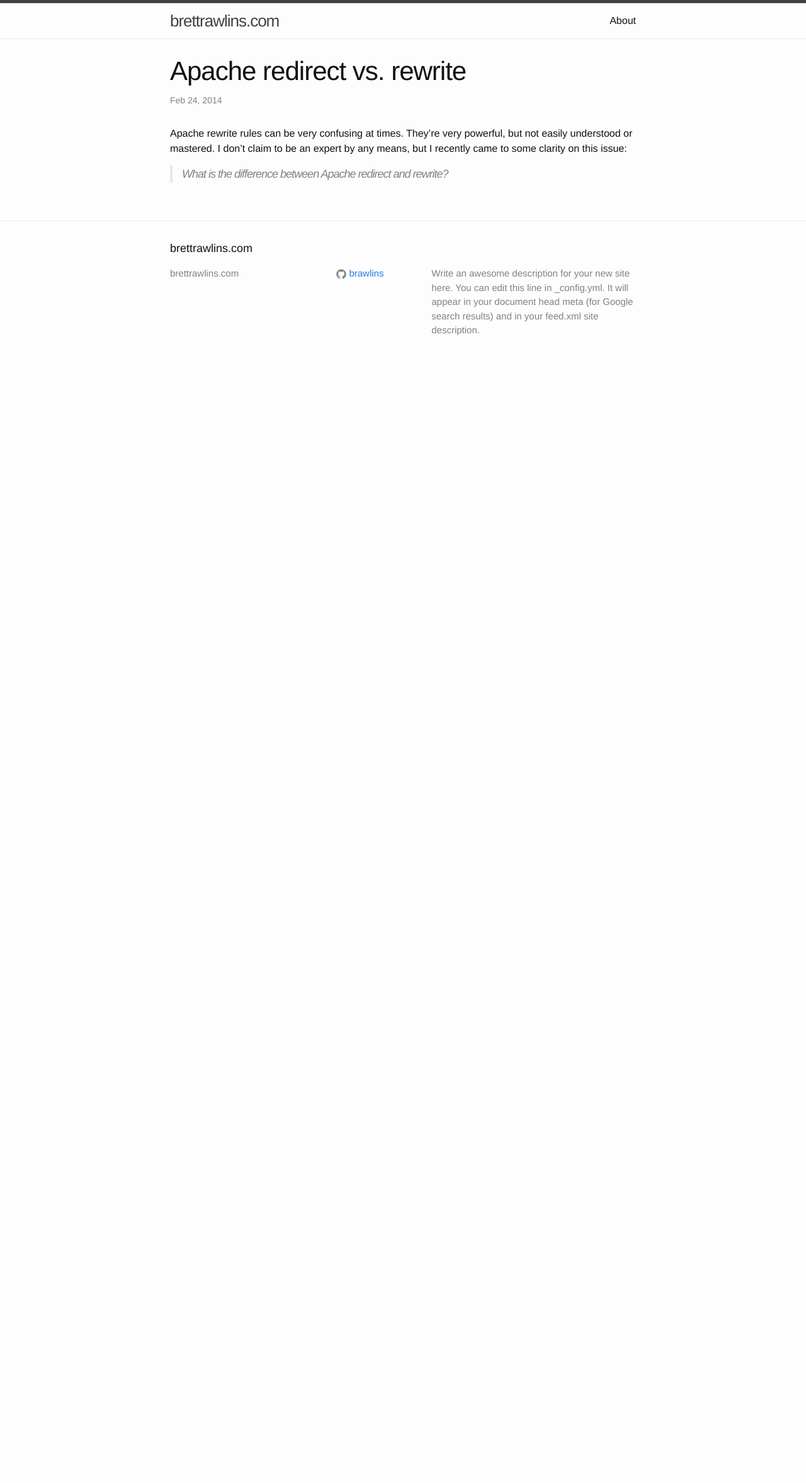
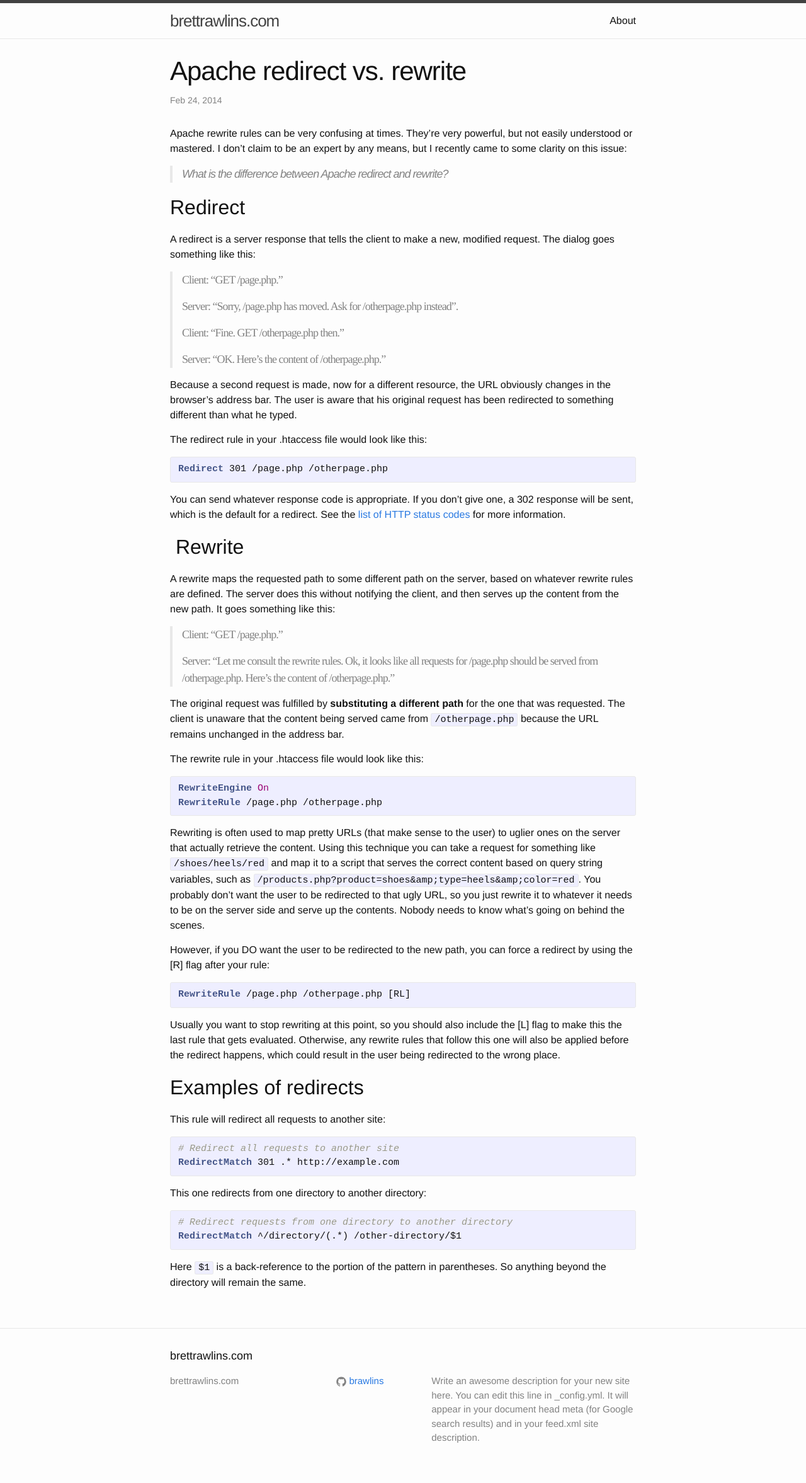
Before and after one commit to brawlins/brettrawlins.com, a Jekyll site: the page built from _posts/2014-02-24-apache-redirect-vs-rewrite.md, in a window 1280 px wide. Shown: the whole page at 63% size. Built offline with Jekyll 4.4.1, drawn with Linux system fonts in a browser that asks for light colours; before the commit the page ends 900 px from its top, so only the background shows below that.

```diff
--- a/_posts/2014-02-24-apache-redirect-vs-rewrite.md
+++ b/_posts/2014-02-24-apache-redirect-vs-rewrite.md
@@ -11,3 +11,74 @@
 <blockquote>
     What is the difference between Apache redirect and rewrite?
 </blockquote>
+
+## Redirect
+
+A redirect is a server response that tells the client to make a new, modified request. The dialog goes something like this:
+
+<style>
+    .dialog { font-family: andale mono, times; font-style: normal; }
+</style>
+
+<blockquote>
+    <p class="dialog">Client: “GET /page.php.”</p>
+    <p class="dialog">Server: “Sorry, /page.php has moved. Ask for /otherpage.php instead”.</p>
+    <p class="dialog">Client: “Fine. GET /otherpage.php then.”</p>
+    <p class="dialog">Server: “OK. Here’s the content of /otherpage.php.”</p>
+</blockquote>
+
+Because a second request is made, now for a different resource, the URL obviously changes in the browser's address bar. The user is aware that his original request has been redirected to something different than what he typed.
+
+The redirect rule in your .htaccess file would look like this:
+
+{% highlight apache %}
+Redirect 301 /page.php /otherpage.php
+{% endhighlight %}
+
+You can send whatever response code is appropriate. If you don't give one, a 302 response will be sent, which is the default for a redirect. See the [list of HTTP status codes](http://en.wikipedia.org/wiki/List_of_HTTP_status_codes#3xx_Redirection){:target="blank"} for more information.
+
+##  Rewrite
+
+A rewrite maps the requested path to some different path on the server, based on whatever rewrite rules are defined. The server does this without notifying the client, and then serves up the content from the new path. It goes something like this:
+
+<blockquote>
+    <p class="dialog">Client: “GET /page.php.”</p>
+    <p class="dialog">Server: “Let me consult the rewrite rules. Ok, it looks like all requests for /page.php should be served from /otherpage.php. Here’s the content of /otherpage.php.”</p>
+</blockquote>
+
+The original request was fulfilled by **substituting a different path** for the one that was requested. The client is unaware that the content being served came from `/otherpage.php` because the URL remains unchanged in the address bar.
+
+The rewrite rule in your .htaccess file would look like this:
+
+{% highlight apache %}
+RewriteEngine On
+RewriteRule /page.php /otherpage.php
+{% endhighlight %}
+
+Rewriting is often used to map pretty URLs (that make sense to the user) to uglier ones on the server that actually retrieve the content. Using this technique you can take a request for something like `/shoes/heels/red` and map it to a script that serves the correct content based on query string variables, such as `/products.php?product=shoes&amp;type=heels&amp;color=red`. You probably don't want the user to be redirected to that ugly URL, so you just rewrite it to whatever it needs to be on the server side and serve up the contents. Nobody needs to know what's going on behind the scenes.
+
+However, if you DO want the user to be redirected to the new path, you can force a redirect by using the [R] flag after your rule:
+
+{% highlight apache %}
+RewriteRule /page.php /otherpage.php [RL]
+{% endhighlight %}
+
+Usually you want to stop rewriting at this point, so you should also include the [L] flag to make this the last rule that gets evaluated. Otherwise, any rewrite rules that follow this one will also be applied before the redirect happens, which could result in the user being redirected to the wrong place.
+
+## Examples of redirects
+
+This rule will redirect all requests to another site:
+
+{% highlight apache %}
+# Redirect all requests to another site
+RedirectMatch 301 .* http://example.com
+{% endhighlight %}
+
+This one redirects from one directory to another directory:
+
+{% highlight apache %}
+# Redirect requests from one directory to another directory
+RedirectMatch ^/directory/(.*) /other-directory/$1
+{% endhighlight %}
+
+Here `$1` is a back-reference to the portion of the pattern in parentheses. So anything beyond the directory will remain the same.
```
